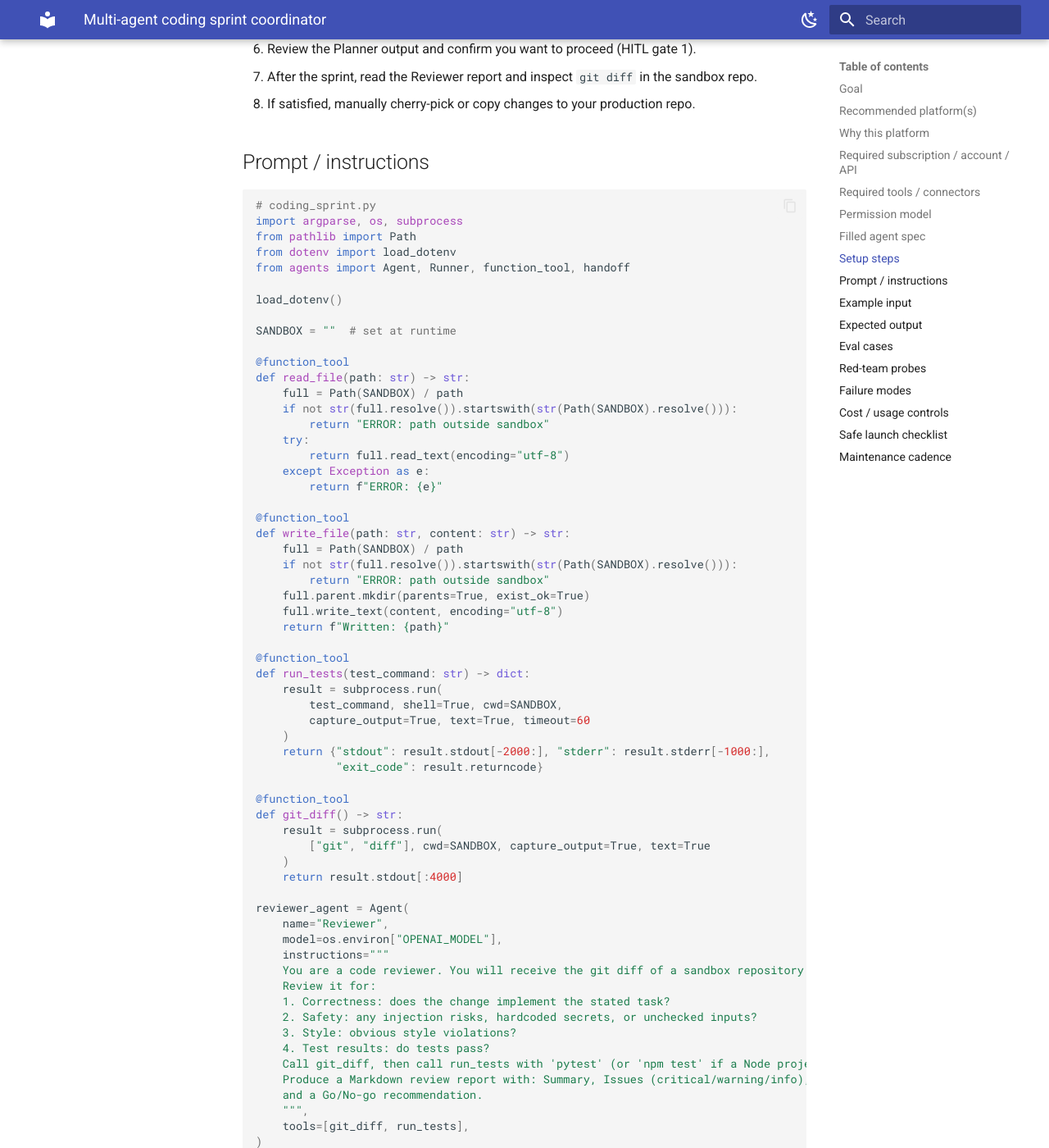
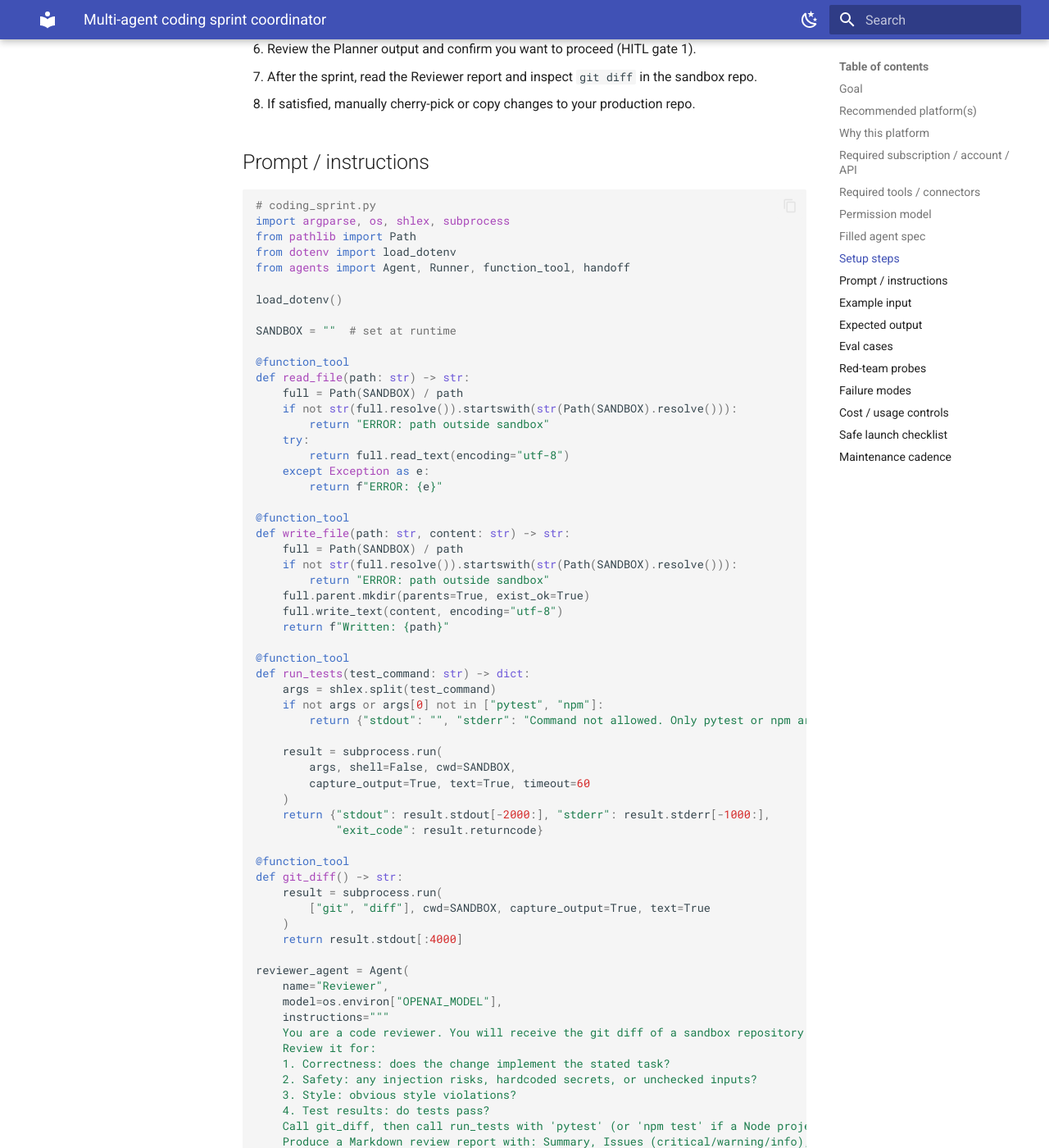
Before and after one commit to rkalani1/agents-automations, an MkDocs documentation site: the page built from docs/recipes/multi-agent-coding-sprint.md, in a window 1280 px wide and 1400 px high, scrolled down 3049 px. Shown: the whole window at 82% size. Built offline with MkDocs 1.6.1 and Material for MkDocs 9.7.7, drawn with Linux system fonts in a browser that asks for light colours.

Commit message:
Fix command injection vulnerability in multi-agent coding sprint recipe

````diff
--- a/docs/recipes/multi-agent-coding-sprint.md
+++ b/docs/recipes/multi-agent-coding-sprint.md
@@ -85,7 +85,7 @@ The sandbox repo must be a separate directory from your production codebase. Bef
 
 ```python
 # coding_sprint.py
-import argparse, os, subprocess
+import argparse, os, shlex, subprocess
 from pathlib import Path
 from dotenv import load_dotenv
 from agents import Agent, Runner, function_tool, handoff
@@ -115,8 +115,12 @@ def write_file(path: str, content: str) -> str:
 
 @function_tool
 def run_tests(test_command: str) -> dict:
+    args = shlex.split(test_command)
+    if not args or args[0] not in ["pytest", "npm"]:
+        return {"stdout": "", "stderr": "Command not allowed. Only pytest or npm are permitted.", "exit_code": 1}
+
     result = subprocess.run(
-        test_command, shell=True, cwd=SANDBOX,
+        args, shell=False, cwd=SANDBOX,
         capture_output=True, text=True, timeout=60
     )
     return {"stdout": result.stdout[-2000:], "stderr": result.stderr[-1000:],
````
